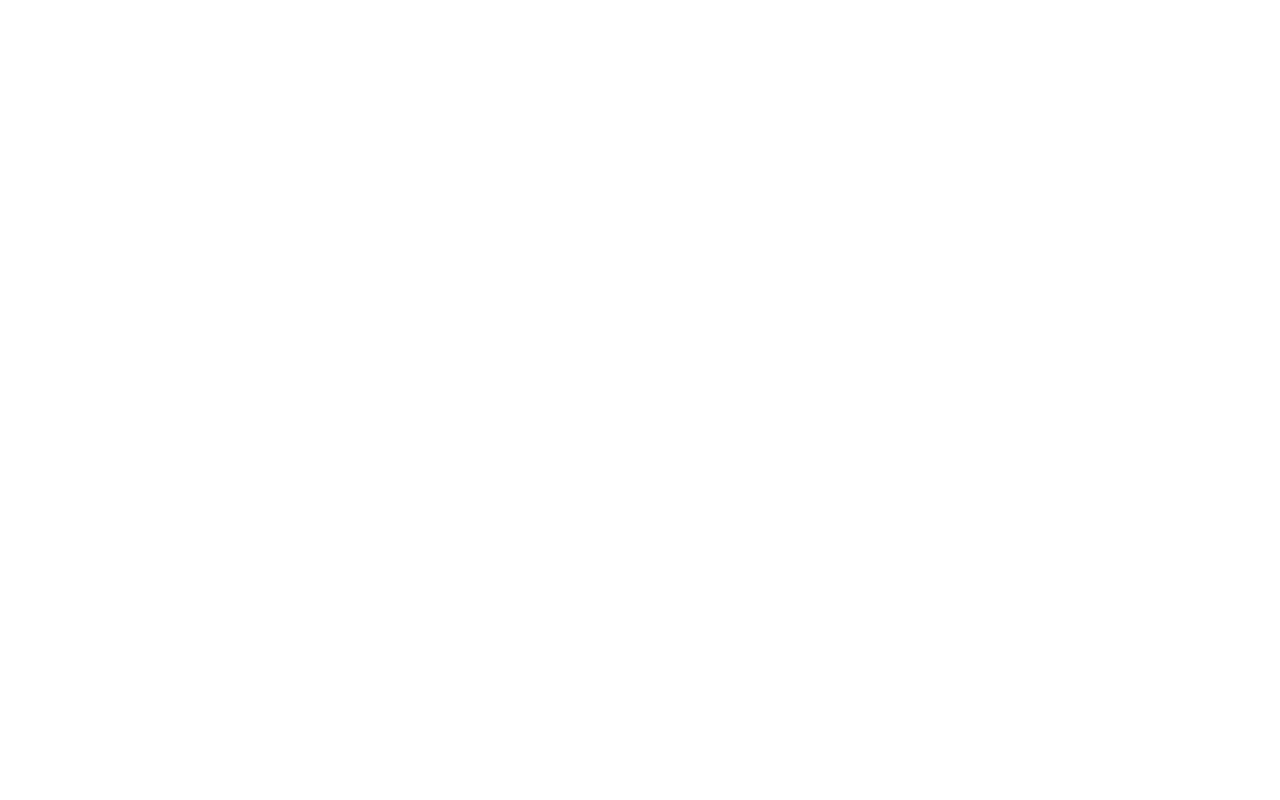
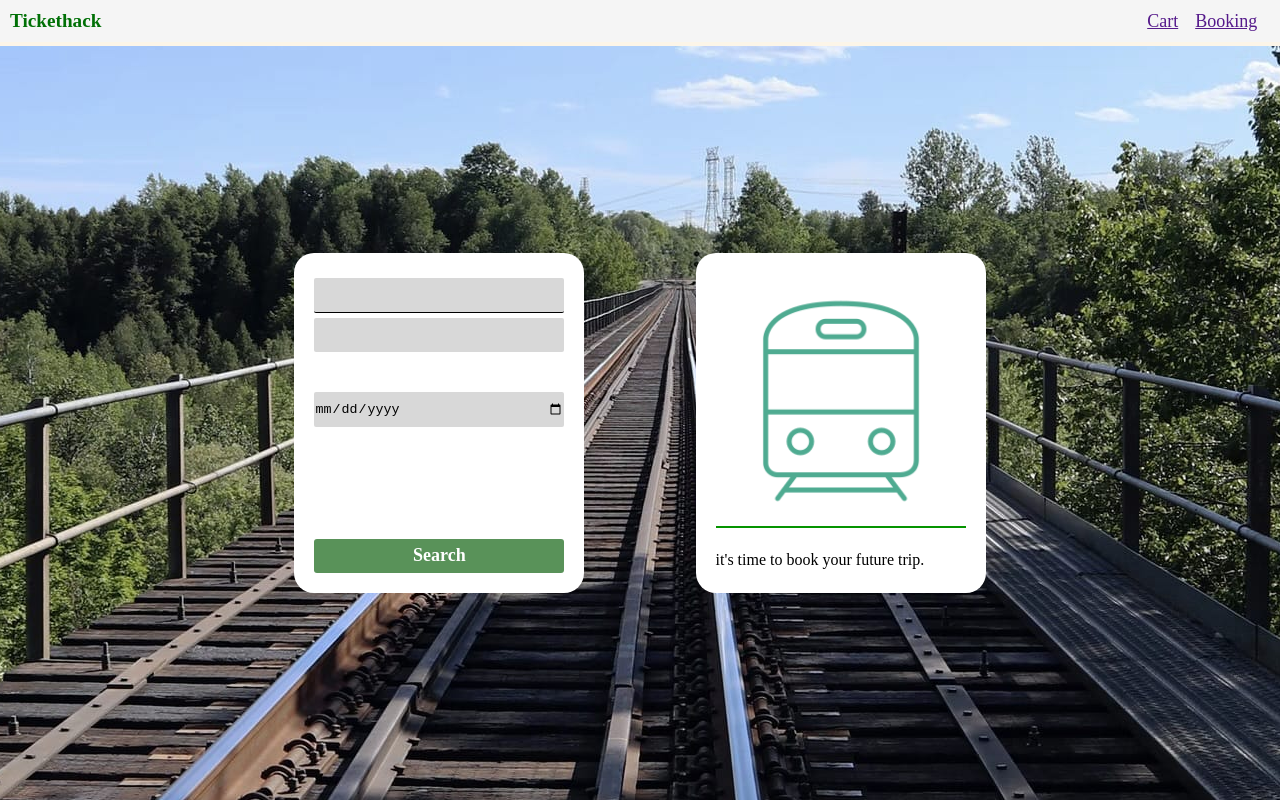
Before and after one commit to MLprimatology/tickethack_HM, a plain HTML site: page front/index.html in a window 1280 px wide. Drawn offline with Linux system fonts and the light colour scheme.

Commit message:
design index fait

```diff
--- /dev/null
+++ b/front/CentralContainer.css
@@ -0,0 +1,95 @@
+#containerTrains {
+    background-color: rgba(136, 136, 136, 0);
+    display: flex;
+    grid-row-start: 4;
+    grid-row-end: 10;
+    grid-column-start: 3;
+    grid-column-end: 9;
+    padding: 5%;
+    align-items: center;
+    justify-content: space-between;
+}
+
+/* base conteneur */
+
+.centralConainers{
+    background-color: rgb(255, 255, 255);
+    width: clamp(150px, 20vw, 250px);
+    height: clamp(300px, 30vh, 500px);
+    padding: 20px;
+    border-radius: 20px;
+    display: flex;
+    flex-direction: column;
+}
+
+
+
+/* conteneur de gauche */
+
+#containerSearch{
+
+
+}
+
+.inputSearch{
+    height: 8vh;
+    border-radius: 2px;
+    border: none;
+    background-color: rgb(216, 216, 216);
+}
+
+#searchByDeparture{
+    margin-top: 5px;
+    margin-bottom: 5px;
+    border-bottom: 0.2px solid black;
+
+
+
+
+}
+#searchByArrival{
+
+
+
+}
+#searchByDate{
+    margin-top: 5vh;
+    margin-bottom: 14vh;
+
+
+}
+#btnSearch{
+    text-align: center;
+    font-size: large;
+    font-weight: 800;
+    color: rgb(255, 255, 255);
+    background-color: rgb(89, 146, 89);
+    border-radius: 3px;
+    height: 8vh;
+    align-items: center;
+    display: flex;
+    justify-content: center;
+
+}
+
+
+
+
+
+/* conteneur de droite */
+
+#containerFound{
+    display: flex;
+    flex-direction: column;
+    justify-content: space-around;
+
+}
+
+#imgTrajetFound{
+    border-bottom: 2px solid rgb(5, 148, 0);
+    margin-bottom: 2vh;
+}
+
+#txtFound{
+
+}
--- a/front/index.html
+++ b/front/index.html
@@ -1,11 +1,40 @@
 <!DOCTYPE html>
-<html lang="en">
+<html lang="fr">
 <head>
     <meta charset="UTF-8">
     <meta name="viewport" content="width=device-width, initial-scale=1.0">
     <title>Document</title>
+    <link rel="stylesheet" href="topBarAndBody.css">
+    <link rel="stylesheet" href="CentralContainer.css">
 </head>
 <body>
+    <div id="container">
+        <div id="topBar">
+            <p id="txtTicketHack">Tickethack</p>
+            <div id="subContenairTopBar">
+                <a class="btnOtherPage" href="">Cart</a>
+                <a class="btnOtherPage" href="">Booking</a>
+            </div>
+        </div>
 
+    <div id="containerTrains">
+        <div id="containerSearch" class="centralConainers">
+            <input type="text" name="" id="searchByDeparture" class="inputSearch">
+            <input type="text" name="" id="searchByArrival" class="inputSearch">
+            <input type="date" name="" id="searchByDate" class="inputSearch">
+            <div id="btnSearch" >Search</div>
+        </div>
+
+        <div id="containerFound" class="centralConainers">
+            <img src="./images/train.png" alt="" id="imgTrajetFound">
+            <p id="txtFound">it's time to book your future trip.</p>
+        </div>
+
+    </div>
+
+
+
+    </div>
 </body>
+    <script src="./index.js"></script>
 </html>
--- /dev/null
+++ b/front/topBarAndBody.css
@@ -0,0 +1,48 @@
+*{
+    margin: 0;
+    padding: 0;
+    user-select: none;
+}
+
+body {
+    background-image: url('images/background.jpg');
+    height: 100vh;
+    width: 100vw;
+    background-position: center;
+    background-repeat: no-repeat;
+}
+
+#container {
+    display: grid;
+    height: 100%;
+    width: 100%;
+    grid-template-columns: repeat(10, 1fr);
+    grid-template-rows: 0.25fr repeat(10, 1fr);
+}
+
+#topBar {
+    background-color: #f5f5f5;
+    padding: 10px;
+    border-bottom: 4px solid rgb(252, 245, 232) ;
+    display: flex;
+    align-items: center;
+    justify-content: space-between;
+    grid-row-start: 1;
+    grid-row-end: 2;
+    grid-column-start: 1;
+    grid-column-end: 12;
+}
+
+#txtTicketHack{
+    color: rgb(0, 112, 6);
+    font-weight: 900;
+    font-size: larger;
+}
+
+#subContenairTopBar{
+    width: clamp(110px, 6vw, 300px);
+    padding-right: 1vw;
+    display: flex;
+    justify-content: space-between;
+    font-size: large;
+}
```
Also changed, not shown: front/images/background.jpg (added), front/images/notfound.png (added), front/images/train.png (added), front/index.js (added).
